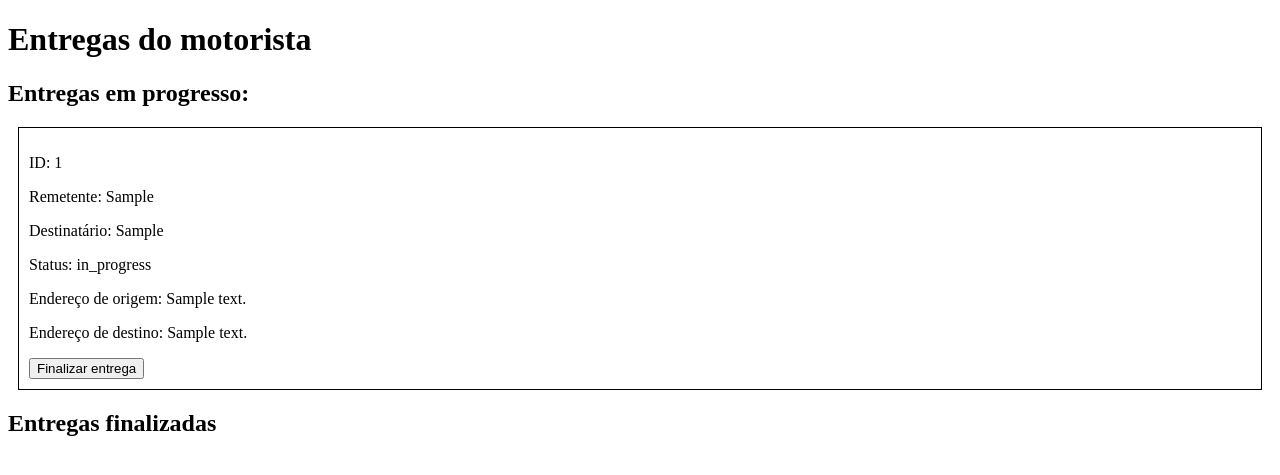
After one commit to Gabriel-lab-source/packageDelivery, a Flask app: template app/templates/driver-deliveries.html in a window 1280 px wide. The commit adds this page. Shown: the top 475 px of the page. Run offline with Flask 3, Linux system fonts and the light colour scheme; the template is opened without the code that fills it: values that come from a table or form of the project are taken from there, others are empty; tables that the repository leaves empty hold one stand-in row (values such as "Sample post").

Commit message:
Arrumando rotas

```diff
--- a/app/models/delivery.py
+++ b/app/models/delivery.py
@@ -8,6 +8,7 @@ class Delivery(db.Model):
 
     id = db.Column(db.Integer, primary_key=True)
     description = db.Column(db.String(150), nullable=False)
+    sender = db.Column(db.String(150), nullable=False)
     recipient = db.Column(db.String(150), nullable=False)
     origin_address = db.Column(db.String(150), nullable=False)
     origin_lat = db.Column(db.Float)
@@ -26,6 +27,7 @@ class Delivery(db.Model):
         return {
             "id": self.id,
             "description": self.description,
+            "sender": self.sender,
             "recipient": self.recipient,
             "origin_address": self.origin_address,
             "origin_lat": self.origin_lat,
--- a/app/routes/auth_routes.py
+++ b/app/routes/auth_routes.py
@@ -48,6 +48,7 @@ def register():
 
         flash("Conta criada com sucesso!", "success")
         return redirect(url_for("main.home"))
+
     return render_template("register.html")
 
 
--- a/app/templates/create-delivery.html
+++ b/app/templates/create-delivery.html
@@ -13,7 +13,8 @@
 <form method="POST">
 
     <input type="text" name="description" placeholder="Descrição do item" required>
-    <input type="text" name="name" placeholder="Destinatário" required>
+    <input type="text" name="sender" value="{{ user.name }}" readonly>
+    <input type="text" name="recipient" placeholder="Destinatário" required>
     <input type="text" name="origin_address" placeholder="Endereço de origem" required>
     <input type="text" name="destination_address" placeholder="Endereço de destino" required>
 
--- /dev/null
+++ b/app/templates/driver-deliveries.html
@@ -0,0 +1,69 @@
+<!DOCTYPE html>
+<html lang="en">
+<head>
+  <meta charset="UTF-8">
+  <title>Entregas do motorista</title>
+</head>
+<body>
+  <h1>Entregas do motorista</h1>
+
+  <h2>Entregas em progresso:</h2>
+
+  {% for delivery in deliveries %}
+
+    {% if delivery.status == "in_progress" %}
+
+      <div style="border:1px solid black; margin:10px; padding:10px;">
+
+        <p>ID: {{ delivery.id }}</p>
+
+        <p>Remetente: {{ delivery.sender }}</p>
+
+        <p>Destinatário: {{ delivery.recipient }}</p>
+
+        <p>Status: {{ delivery.status }}</p>
+
+        <p>Endereço de origem: {{ delivery.origin_address }}</p>
+
+        <p>Endereço de destino: {{ delivery.destination_address }}</p>
+
+        <form method="POST" action="/finish-delivery/{{ delivery.id }}">
+          <button type="submit">
+            Finalizar entrega
+          </button>
+        </form>
+
+      </div>
+
+    {% endif %}
+
+  {% endfor %}
+
+
+  <h2>Entregas finalizadas</h2>
+
+  {% for delivery in deliveries %}
+
+    {% if delivery.status == "delivered" %}
+
+      <div style="border:1px solid gray; margin:10px; padding:10px;">
+
+        <p>ID: {{ delivery.id }}</p>
+
+        <p>Remetente: {{ delivery.sender }}</p>
+
+        <p>Destinatário: {{ delivery.recipient }}</p>
+
+        <p>Status: {{ delivery.status }}</p>
+
+        <p>Endereço de origem: {{ delivery.origin_address }}</p>
+
+        <p>Endereço de destino: {{ delivery.destination_address }}</p>
+
+      </div>
+
+    {% endif %}
+
+  {% endfor %}
+</body>
+</html>
--- a/app/templates/register.html
+++ b/app/templates/register.html
@@ -40,7 +40,7 @@
 
   <p>
     Já possui conta?
-    <a href="/login">Entrar</a>
+    <a href="/auth/login">Entrar</a>
   </p>
 
 </body>
```
Also changed, not shown: app/routes/customer_routes.py (+7 -5 lines), app/routes/driver_routes.py (+17 -7 lines).
